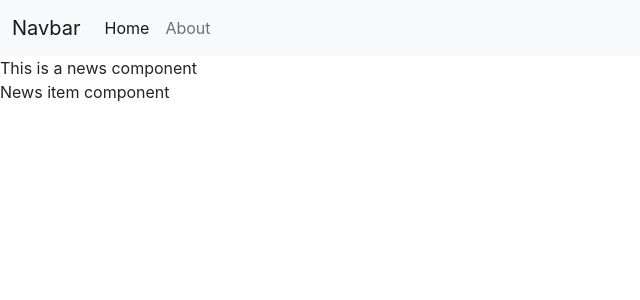
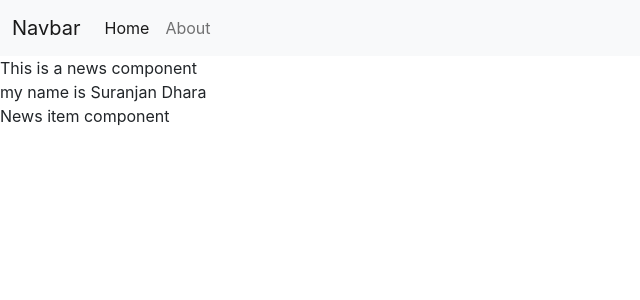
Before and after one commit to suranjanDhara/News-App--React, a React (Create React App) app: page / in a window 1280 px wide. Shown: the top 300 px of the page, without its empty margins (0-640 px from the left). Built offline with nearby package versions, Linux system fonts and the light colour scheme.

Commit message:
second test commit

```diff
--- a/src/App.js
+++ b/src/App.js
@@ -11,6 +11,7 @@ export default class App extends Component {
       <div>
         <NavBar/>
         <News/>
+        my name is Suranjan Dhara
         <NewsItem/>
       </div>
     )
```
